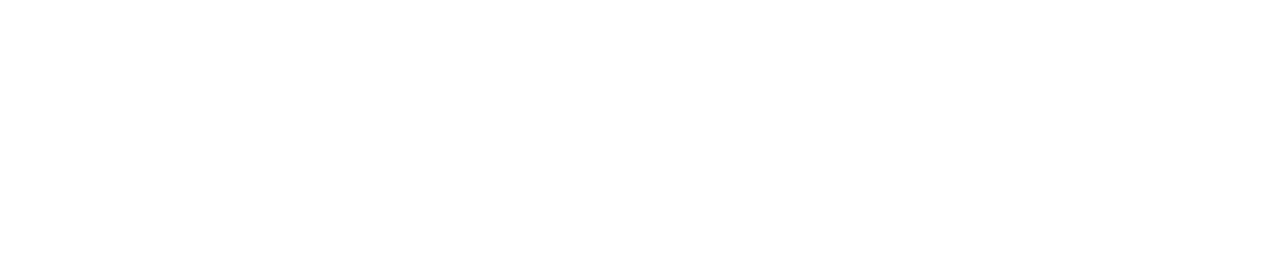
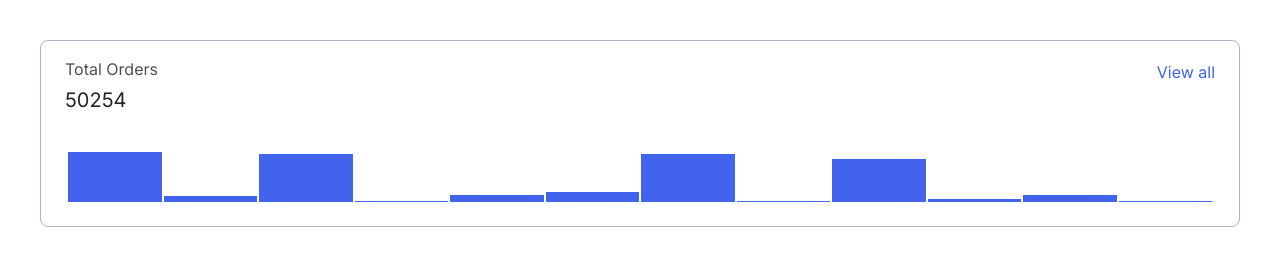
Before and after one commit to js-tasks-ru/htmlcss-20210513_s-poteryuha, a website: page 04-lection2/01-histogram/index.html in a window 1280 px wide. Drawn offline with Linux system fonts and the light colour scheme.

Commit message:
add histogram component

```diff
--- a/04-lection2/01-histogram/histogram.css
+++ b/04-lection2/01-histogram/histogram.css
@@ -0,0 +1,66 @@
+.histogram {
+    display: flex;
+    flex-direction: column;
+    background: var(--white);
+    border: 1px solid var(--grey-3);
+    box-sizing: border-box;
+    border-radius: 8px;
+    padding: 16px 24px 24px;
+    cursor: default;
+}
+
+.histogram__header {
+    display: flex;
+    flex-direction: row;
+    justify-content: space-between;
+    flex-wrap: wrap;
+}
+
+.histogram__title-container {
+    display: flex;
+    flex-direction: column;
+}
+
+.histogram__title {
+    font-family: Inter;
+    font-style: normal;
+    font-weight: normal;
+    font-size: 16px;
+    line-height: 24px;
+    color: var(--black);
+    opacity: 0.8;
+}
+
+.histogram__value {
+    font-family: Inter;
+    font-style: normal;
+    font-weight: normal;
+    font-size: 20px;
+    line-height: 26px;
+    color: var(--black);
+    margin-top: 6px;
+}
+
+.histogram__link {
+    font-family: Inter;
+    font-style: normal;
+    font-weight: normal;
+    font-size: 16px;
+    line-height: 24px;
+    color: var(--primary);
+    cursor: pointer;
+    margin: 3px 0 0 0;
+}
+
+.chart {
+    margin: 39px 2px 0px 2px;
+    display: flex;
+    height: 50px;
+    align-items: flex-end;
+}
+
+.chart__bar {
+    background: var(--primary);
+    flex: auto;
+    margin: 0 1px;
+}
--- a/04-lection2/01-histogram/index.html
+++ b/04-lection2/01-histogram/index.html
@@ -2,10 +2,35 @@
 <!-- Страница с гистограммой -->
 <html lang="ru">
     <head>
-        <link rel="stylesheet" href="../../assets/css/main.css">
-        <link rel="stylesheet" href="./histogram.css">
+        <link rel="stylesheet" href="../../assets/css/normalize.css" />
+        <link rel="stylesheet" href="../../assets/css/main.css" />
+        <link rel="stylesheet" href="./histogram.css" />
     </head>
     <body>
-
+        <section style="margin: 2.5rem">
+            <div class="histogram">
+                <header class="histogram__header">
+                    <div class="histogram__title-container">
+                        <p class="histogram__title">Total Orders</p>
+                        <h4 class="histogram__value">50254</h4>
+                    </div>
+                    <a class="histogram__link">View all</a>
+                </header>
+                <main class="chart">
+                    <div style="height: 100%" class="chart__bar"></div>
+                    <div style="height: 12%" class="chart__bar"></div>
+                    <div style="height: 97%" class="chart__bar"></div>
+                    <div style="height: 2%" class="chart__bar"></div>
+                    <div style="height: 14%" class="chart__bar"></div>
+                    <div style="height: 21%" class="chart__bar"></div>
+                    <div style="height: 97%" class="chart__bar"></div>
+                    <div style="height: 2%" class="chart__bar"></div>
+                    <div style="height: 87%" class="chart__bar"></div>
+                    <div style="height: 6%" class="chart__bar"></div>
+                    <div style="height: 14%" class="chart__bar"></div>
+                    <div style="height: 2%" class="chart__bar"></div>
+                </main>
+            </div>
+        </section>
     </body>
 </html>
```
Also changed, not shown: assets/css/normalize.css.
